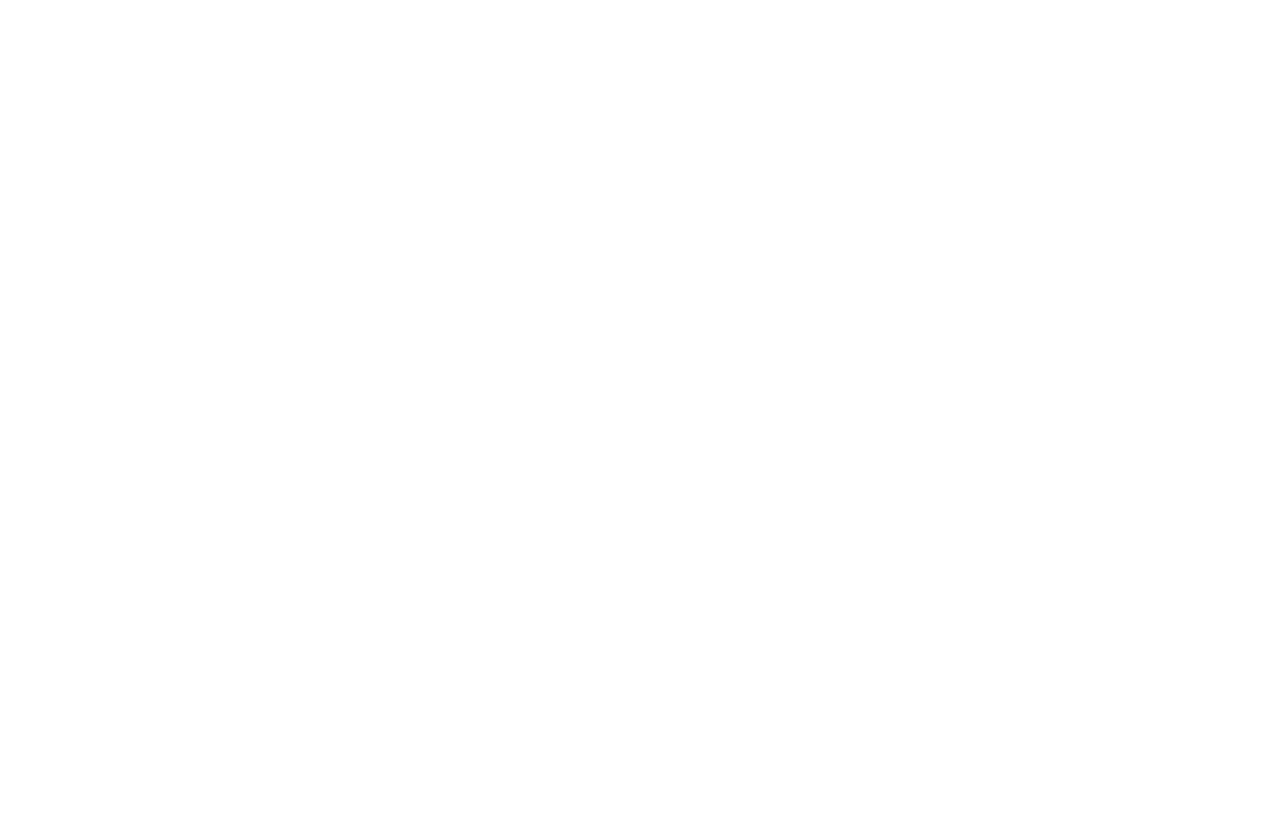
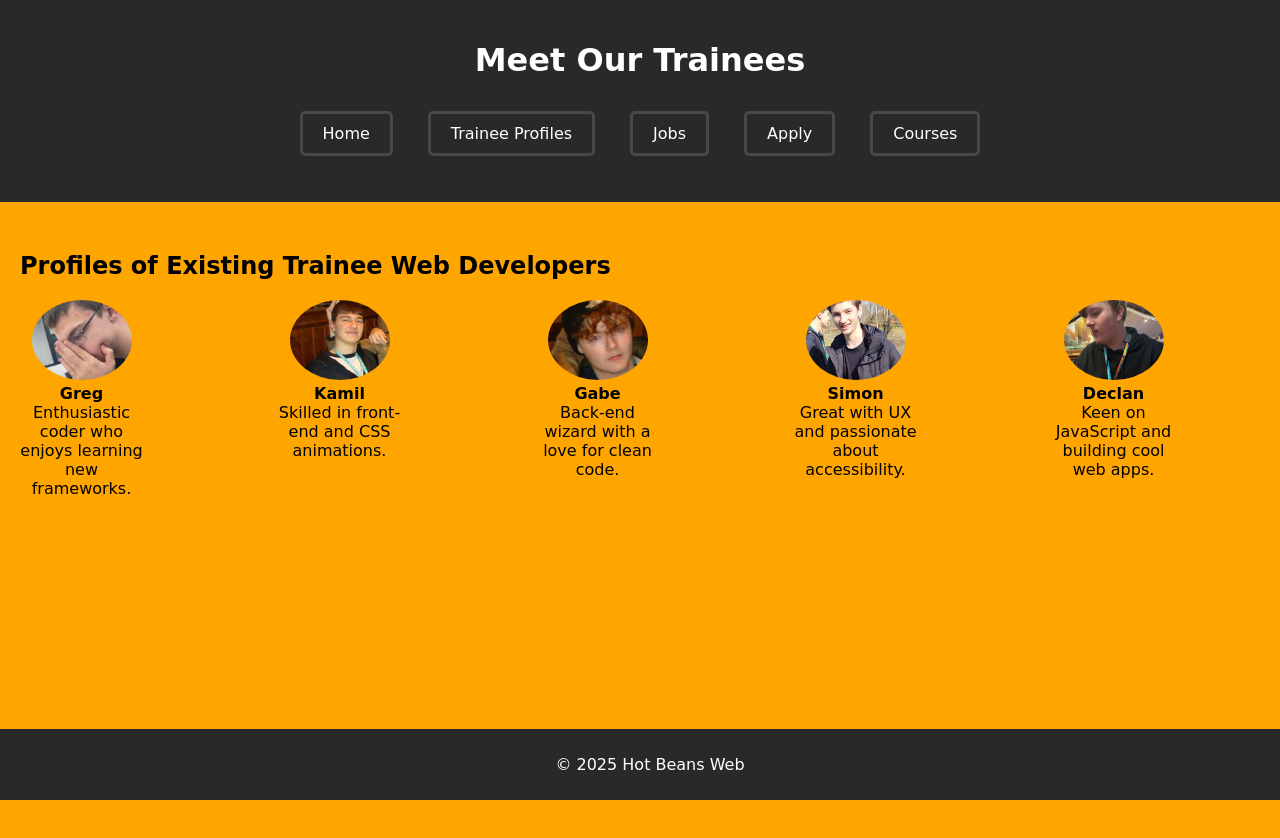
Before and after one commit to DuckComic/15-2, a plain HTML site: page trainees.html in a window 1280 px wide. Before the commit the page ends 800 px from the top, so only its background shows below. Drawn offline with Linux system fonts and the light colour scheme.

Commit message:
added images of trainees and created trainees page

```diff
--- a/mycss/style.css
+++ b/mycss/style.css
@@ -60,3 +60,45 @@ footer{
 .btn:hover {
   background-color: orange;
 }
+
+a{
+    text-decoration: none;
+}
+
+.company_trainees{
+    width: 100%;
+    height: 250px;
+    border-radius: 8px;
+    /* margin: 10px; */
+    /* border: #000 solid 1px; */
+    margin-top: 10px;
+}
+
+.company_trainees ul li{
+    display: inline;
+    margin-right: 85px;
+}
+
+.company_trainees img{
+    border-radius: 50%;
+    object-fit: cover;
+}
+
+.company_trainees h1{
+    margin-bottom: 35px;
+    margin-top: 35px;
+    margin-left: 35px;
+}
+
+.company_trainees ul {
+  padding: 0;
+  display: flex;
+  justify-content: center;
+  gap: 50px;
+  list-style-type: none;
+}
+
+.company_trainees ul li {
+  text-align: center;
+  width: 180px;
+}
--- a/trainees.html
+++ b/trainees.html
@@ -1,11 +1,60 @@
 <!DOCTYPE html>
 <html lang="en">
 <head>
-    <meta charset="UTF-8">
-    <meta name="viewport" content="width=device-width, initial-scale=1.0">
-    <title>Hot Beans Trainees</title>
+  <meta charset="UTF-8" />
+  <meta name="viewport" content="width=device-width, initial-scale=1.0" />
+  <title>Trainee Profiles - Hot Beans Web</title>
+  <link rel="stylesheet" href="mycss/style.css" />
 </head>
 <body>
+  <header>
+    <h1>Meet Our Trainees</h1>
+    <nav>
+      <ul>
+        <li><a href="index.html" class="btn">Home</a></li>
+        <li><a href="trainees.html" class="btn">Trainee Profiles</a></li>
+        <li><a href="jobs.html" class="btn">Jobs</a></li>
+        <li><a href="apply.html" class="btn">Apply</a></li>
+        <li><a href="courses.html" class="btn">Courses</a></li>
+      </ul>
+    </nav>
+  </header>
 
+  <main>
+    <div class="company_trainees">
+        <h2>Profiles of Existing Trainee Web Developers</h2>
+      <ul>
+        <li class="greg">
+          <img src="images/greg.jpg" alt="Photo of Greg" width="100" height="80" /><br/>
+          <strong>Greg</strong><br />
+          Enthusiastic coder who enjoys learning new frameworks.
+        </li>
+        <li class="kamil">
+          <img src="images/kamil.jpg" alt="Photo of Kamil" width="100" height="80" /><br/>
+          <strong>Kamil</strong><br />
+          Skilled in front-end and CSS animations.
+        </li>
+        <li class="gabe">
+          <img src="images/mewing.jpg" alt="Photo of Gabe" width="100" height="80" /><br/>
+          <strong>Gabe</strong><br />
+          Back-end wizard with a love for clean code.
+        </li>
+        <li class="simon">
+          <img src="images/simon.jpg" alt="Photo of Simon" width="100" height="80" /><br/>
+          <strong>Simon</strong><br />
+          Great with UX and passionate about accessibility.
+        </li>
+        <li class="declan">
+          <img src="images/declan.jpg" alt="Photo of Declan" width="100" height="80" /><br/>
+          <strong>Declan</strong><br />
+          Keen on JavaScript and building cool web apps.
+        </li>
+      </ul>
+    </div>
+  </main>
+
+  <footer>
+    <p>&copy; 2025 Hot Beans Web</p>
+  </footer>
 </body>
 </html>
```
Also changed, not shown: index.html (+1 -1 lines), images/20250202_024254473_iOS.jpg (added), images/declan.jpg (added), images/greg.jpg (added), images/kamil.jpg (added), images/mewing.jpg (added), images/simon.jpg (added).
